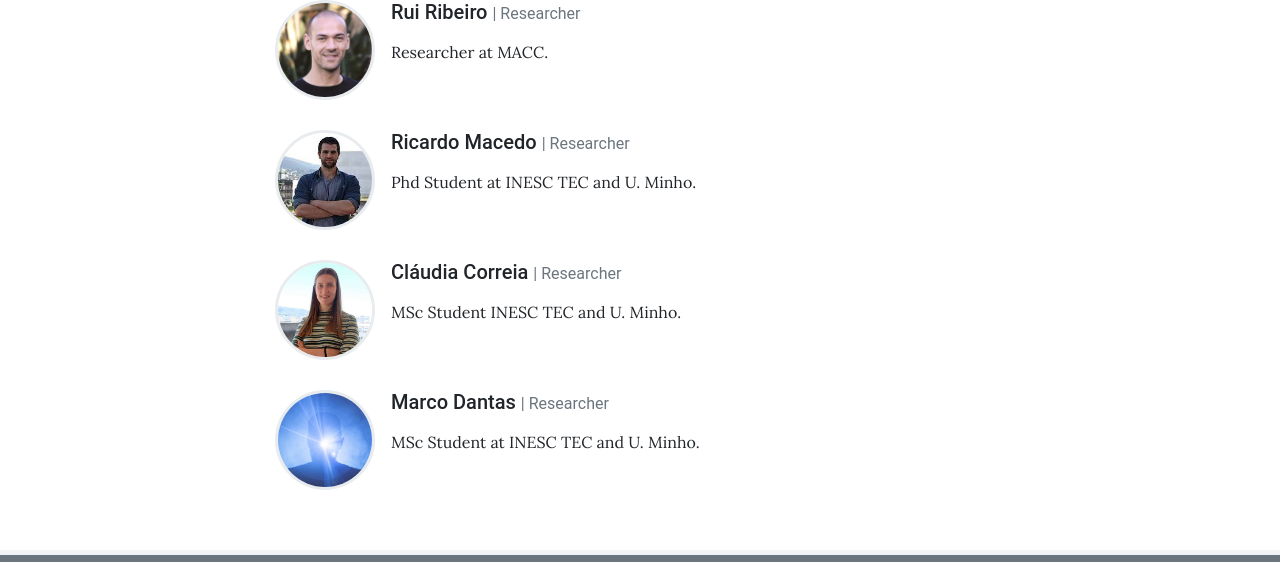
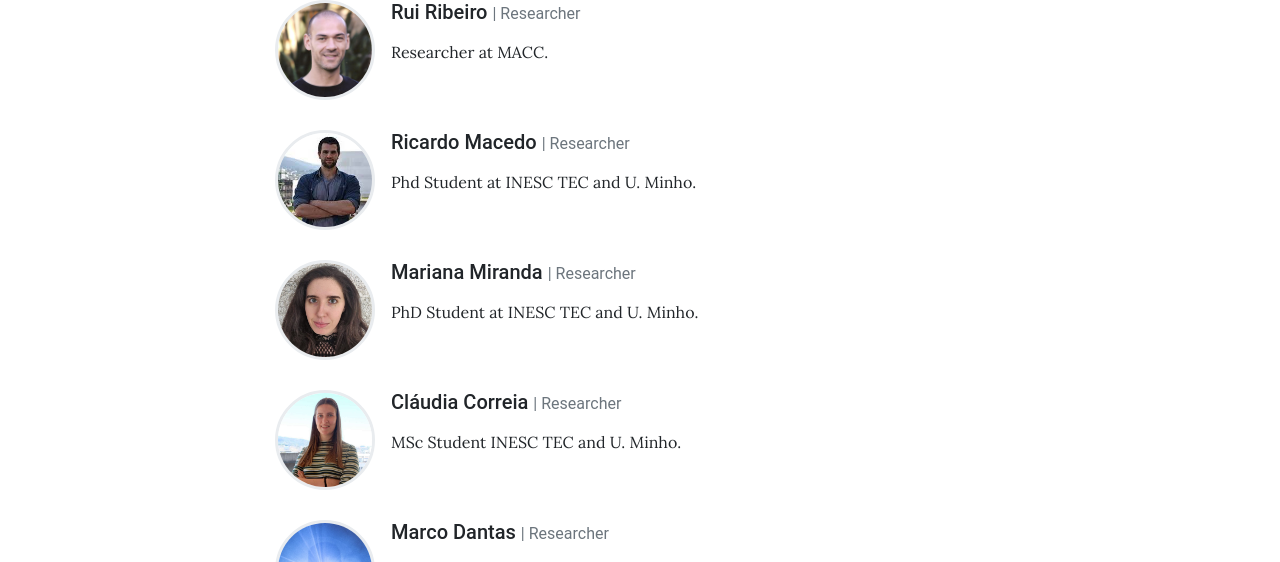
Before and after one commit to pastor-project/pastor-project.github.io, a Jekyll site: the page built from pages/team.md, in a window 1280 px wide and 900 px high, scrolled down 690 px, cut to the strip 0-562 px from the top of the window. Built offline with Jekyll 4.4.1, drawn with Linux system fonts in a browser that asks for light colours.

Commit message:
update team and tools

```diff
--- a/_data/team.yml
+++ b/_data/team.yml
@@ -30,6 +30,12 @@
   description: > # Can be Markdown
     Phd Student at INESC TEC and U. Minho.
 
+- name: Mariana Miranda
+  role: Researcher # Will appear next to name
+  image: assets/img/mariana.jpg # Can be external link
+  description: > # Can be Markdown
+    PhD Student at INESC TEC and U. Minho.
+
 - name: Cláudia Correia
   role: Researcher # Will appear next to name
   image: assets/img/claudia.jpg # Can be external link
```
Also changed, not shown: pages/outputs.md (+5 -1 lines), assets/img/mariana.jpg (added).
